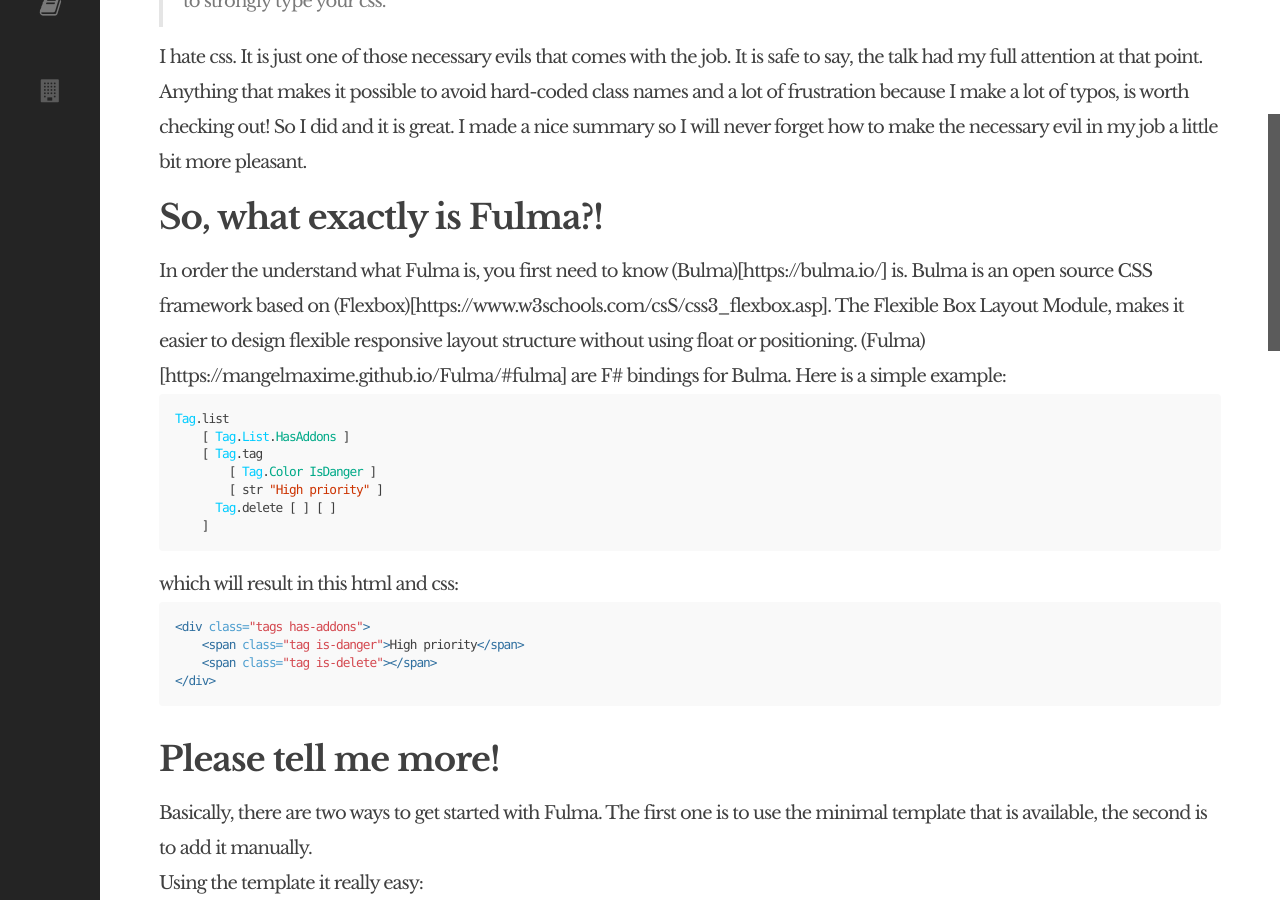
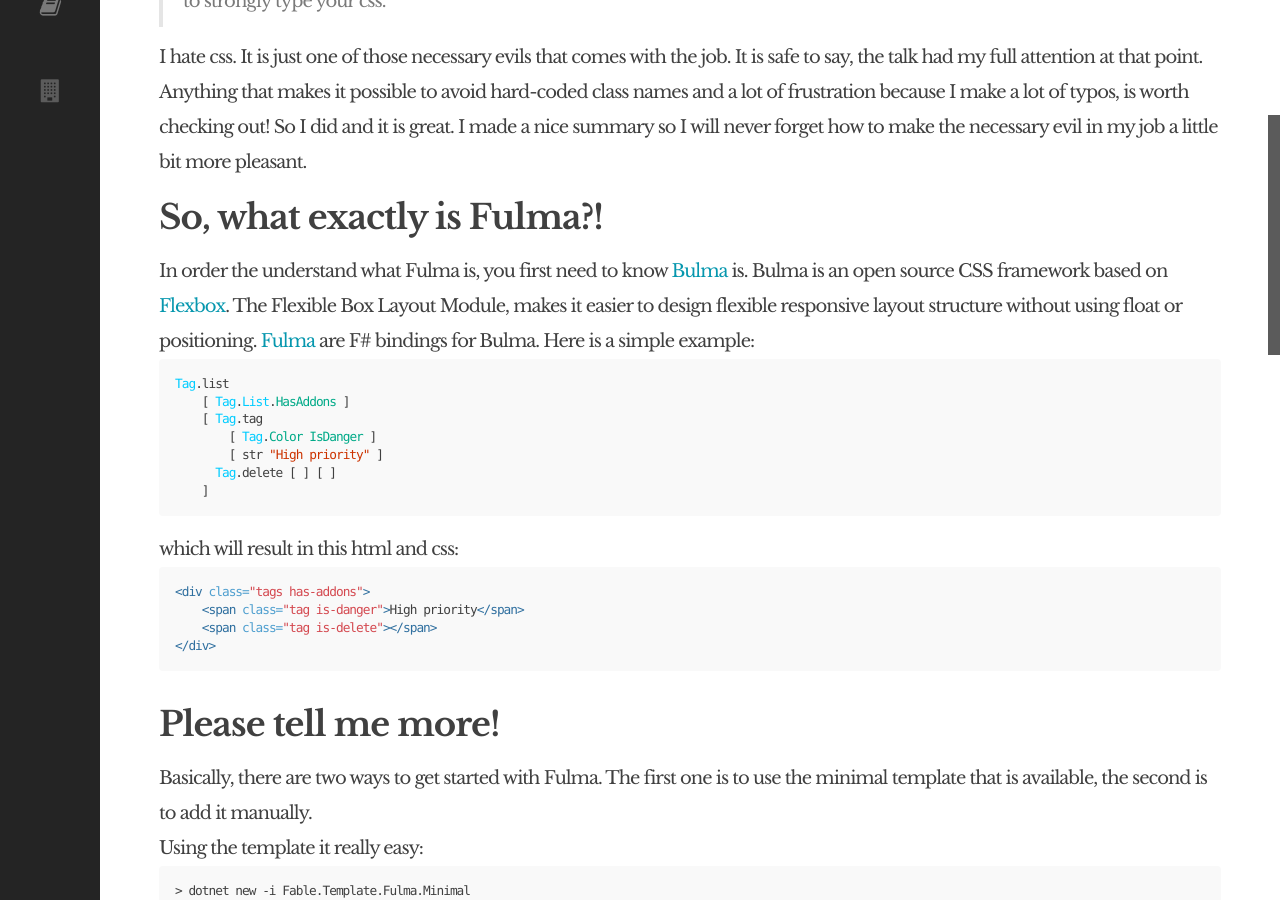
Before and after one commit to selketjah/selketjah.github.io, a Jekyll site: the page built from _posts/2018-05-22-adding-fulma.md, in a window 1280 px wide and 900 px high, scrolled down 431 px. Built offline with Jekyll 4.4.1, drawn with Linux system fonts in a browser that asks for light colours; comment, search, counter and statistics services are not loaded.

Commit message:
oops, messed up my links

````diff
--- a/_posts/2018-05-22-adding-fulma.md
+++ b/_posts/2018-05-22-adding-fulma.md
@@ -25,7 +25,7 @@
 
 ## So, what exactly is Fulma?!
 
-In order the understand what Fulma is, you first need to know (Bulma)[https://bulma.io/] is. Bulma is an open source CSS framework based on (Flexbox)[https://www.w3schools.com/csS/css3_flexbox.asp]. The Flexible Box Layout Module, makes it easier to design flexible responsive layout structure without using float or positioning. (Fulma)[https://mangelmaxime.github.io/Fulma/#fulma] are F# bindings for Bulma. Here is a simple example:
+In order the understand what Fulma is, you first need to know [Bulma](https://bulma.io/) is. Bulma is an open source CSS framework based on [Flexbox](https://www.w3schools.com/csS/css3_flexbox.asp). The Flexible Box Layout Module, makes it easier to design flexible responsive layout structure without using float or positioning. [Fulma](https://mangelmaxime.github.io/Fulma/#fulma) are F# bindings for Bulma. Here is a simple example:
 
 ```fsharp
 Tag.list
````
